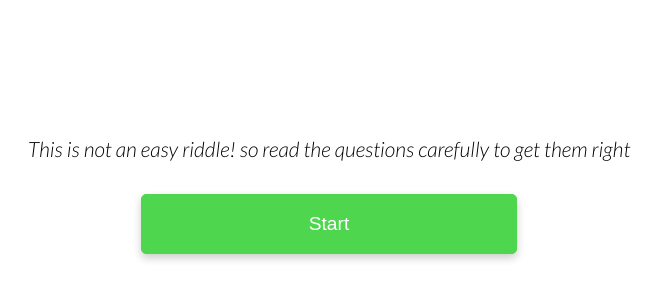
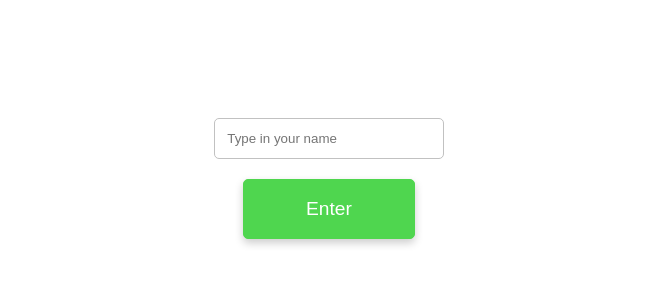
Before and after one commit to AliakbarSu/AliakbarSu.github.io.riddle, a Vue app: page / in a window 1280 px wide. Shown: the part 240-540 px from the top of the page, without its empty margins (311-973 px from the left). Built offline with nearby package versions, Linux system fonts and the light colour scheme; what vue-sweetalert2 would draw is missing.

Commit message:
Add Pass Check

```diff
--- a/src/App.vue
+++ b/src/App.vue
@@ -3,8 +3,10 @@
     <div class="content">
       <div v-if="!started" class="start">
         <div class="start__wrapper">
-          <p class="info">This is not an easy riddle! so read the questions carefully to get them right</p>
-          <button class="start-btn" @click="start">Start</button>
+          <p class="info" v-if="allowed">This is not an easy riddle! so read the questions carefully to get them right</p>
+          <input class="pass__input" v-if="!allowed" placeholder="Type in your name" name="pass" type="text" v-model="pass">
+          <button class="start-btn" @click="start" v-if="allowed">Start</button>
+          <button class="start-btn" @click="checkPass" v-if="!allowed">Enter</button>
         </div>
       </div>
 
@@ -197,12 +199,21 @@ export default {
       isCompleted: false,
       audio: null,
       started: false,
-      won: false
+      won: false,
+      pass: "",
+      allowed: false
     }
   },
   components: {
   },
   methods: {
+    checkPass() {
+      if(this.pass.toLowerCase() == "faith") {
+        this.allowed = true
+      }else {
+        this.$swal("Something went wrong", 'This service is not available at the moment', 'OK')
+      }
+    },
     start() {
       this.started = true
       this.currentQuestion = this.questions[0]
@@ -479,6 +490,14 @@ export default {
   padding: 12px;
 }
 
+.pass__input {
+  padding: 12px;
+  border-radius: 5px;
+  border: 1px solid #c1c1c1;
+  width: 80%;
+  margin-bottom: 20px;
+}
+
 
 
 
```
Also changed, not shown: 7 other files (tests, documents, lock files or other folders).
